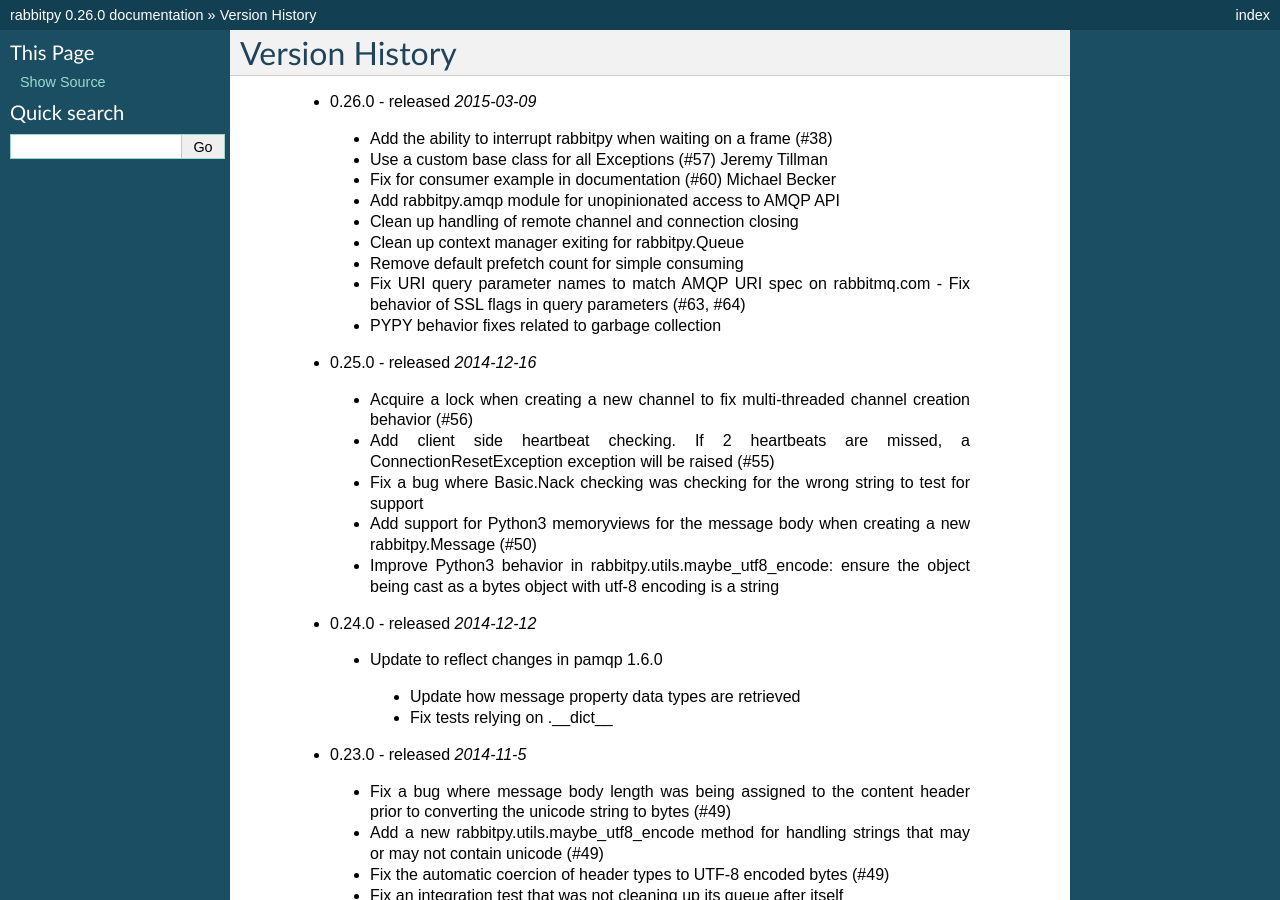
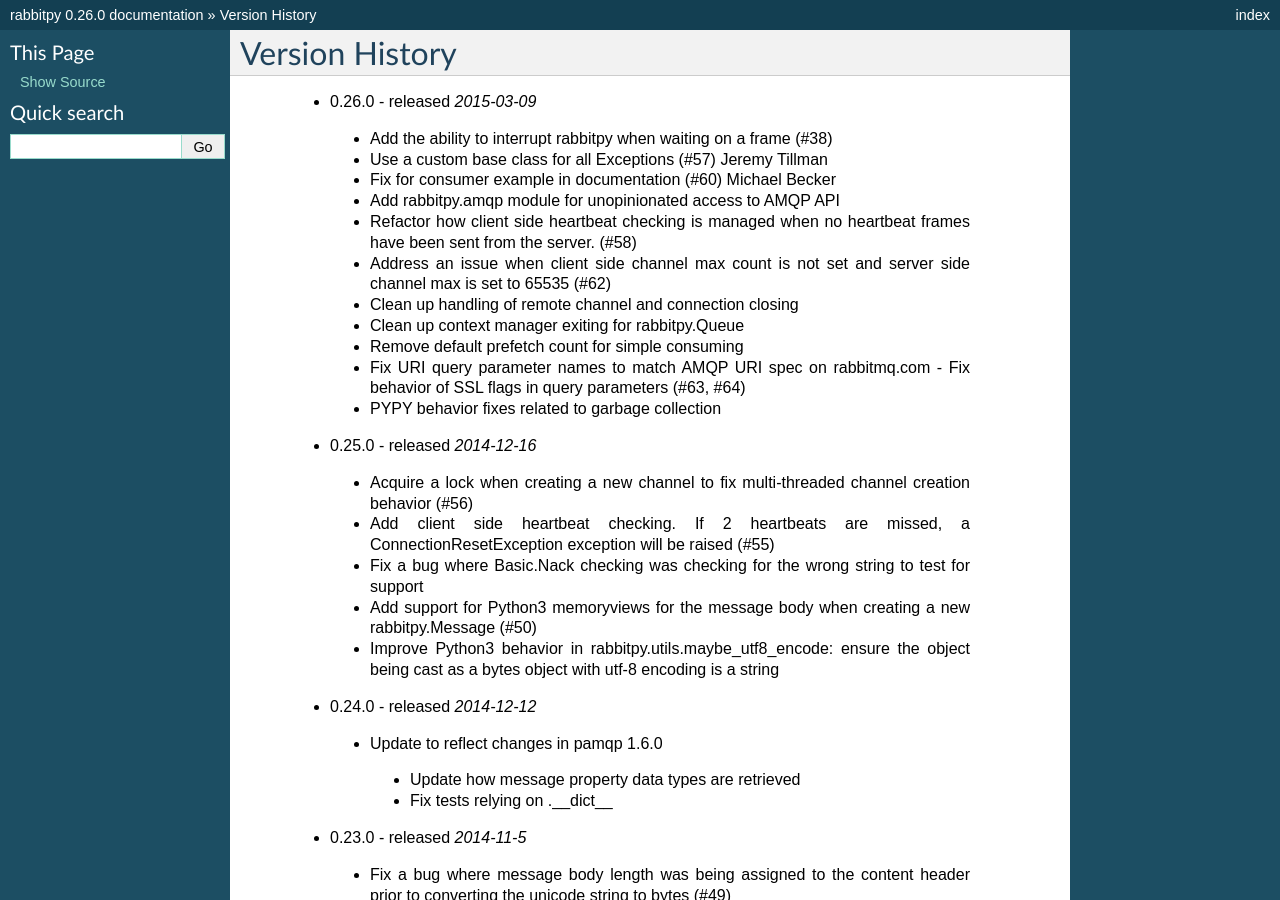
Before and after one commit to gmr/rabbitpy, a Sphinx documentation site: the page built from docs/history.rst, in a window 1280 px wide and 900 px high. Built offline with Sphinx 7.4.7, drawn with Linux system fonts in a browser that asks for light colours.

Commit message:
Additional history entries [ci skip]

```diff
--- a/docs/history.rst
+++ b/docs/history.rst
@@ -5,6 +5,8 @@
   - Use a custom base class for all Exceptions (#57) Jeremy Tillman
   - Fix for consumer example in documentation (#60) Michael Becker
   - Add rabbitpy.amqp module for unopinionated access to AMQP API
+  - Refactor how client side heartbeat checking is managed when no heartbeat frames have been sent from the server. (#58)
+  - Address an issue when client side channel max count is not set and server side channel max is set to 65535 (#62)
   - Clean up handling of remote channel and connection closing
   - Clean up context manager exiting for rabbitpy.Queue
   - Remove default prefetch count for simple consuming
```
